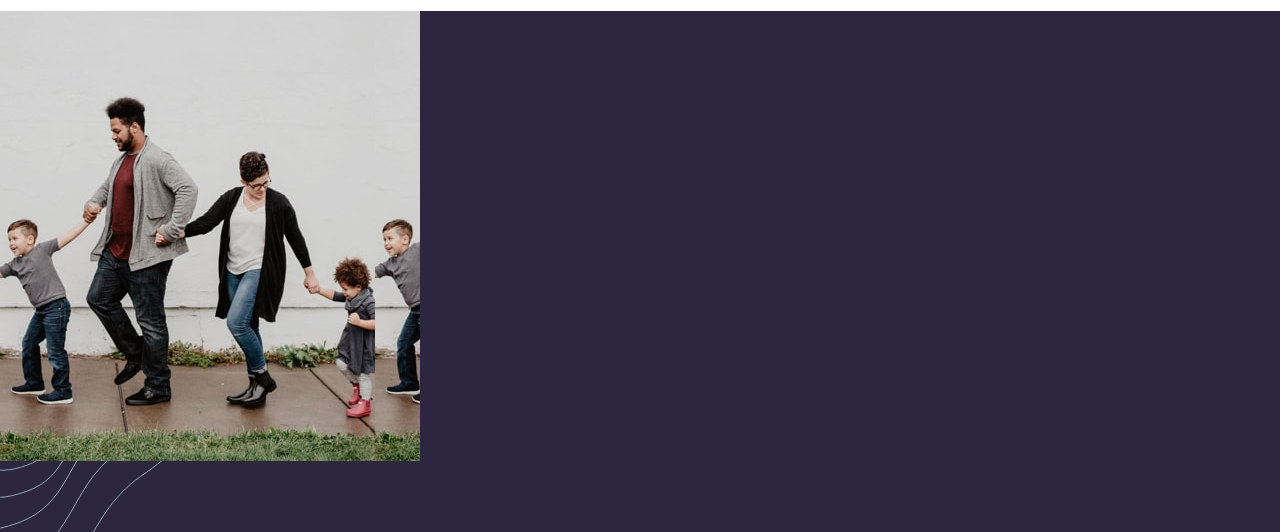
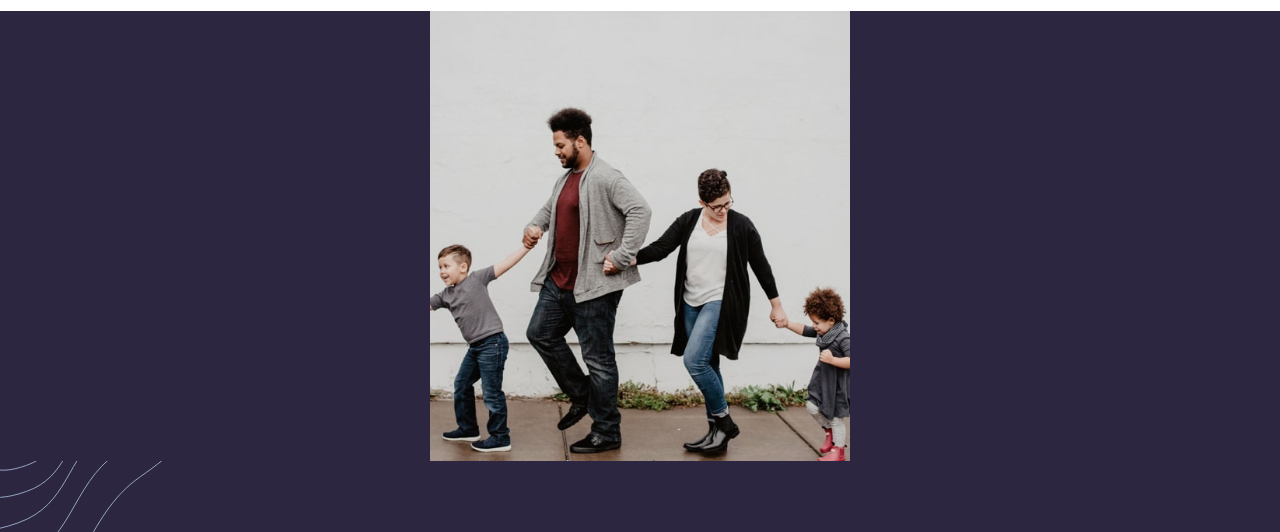
Before and after one commit to SrHatcher/practice-insure-landing-page, a plain HTML site: page index.html in a window 1280 px wide. Shown: the part 49-581 px from the top of the page. Drawn offline with Linux system fonts and the light colour scheme.

Commit message:
advances on displays in between

```diff
--- a/styles/mobile.css
+++ b/styles/mobile.css
@@ -167,6 +167,9 @@ main{
 }
 .main__firstview{
     position: relative;
+    display: flex;
+    justify-content: center;
+    align-items: center;
 
     background-color: var(--dark-violet);
 }
@@ -223,6 +226,8 @@ main{
     height: 45rem;
 
     background-image: url('../images/image-intro-mobile.jpg');
+    background-repeat: no-repeat;
+    background-size: cover;
 }
 .firstview__pattern{
     position: absolute;
@@ -492,3 +497,9 @@ footer{
 .people{
     background-image: url('../images/icon-people-first.svg');
 }
+
+@media screen and (min-width: 480px){
+    .firstview__image{
+        background-image: url('../images/image-intro-desktop.jpg');
+    }
+}
```
